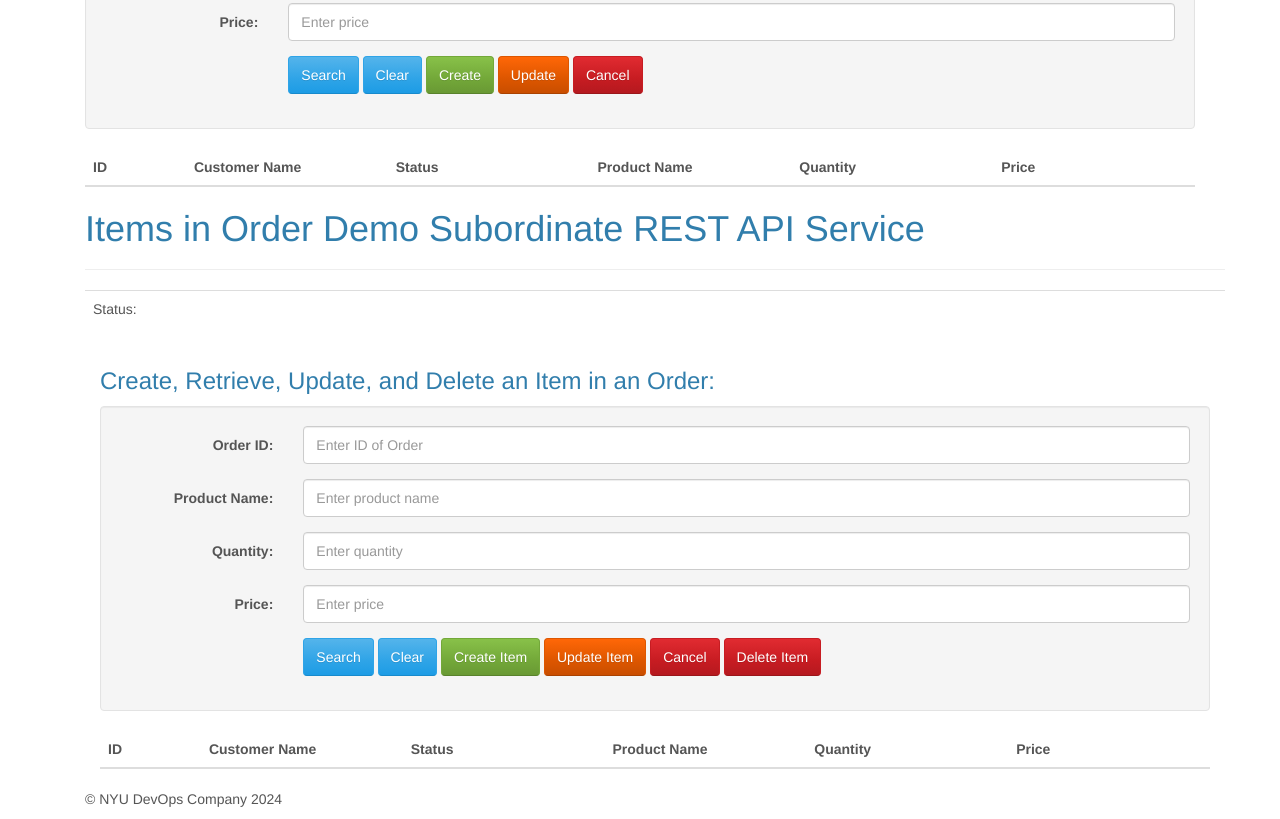
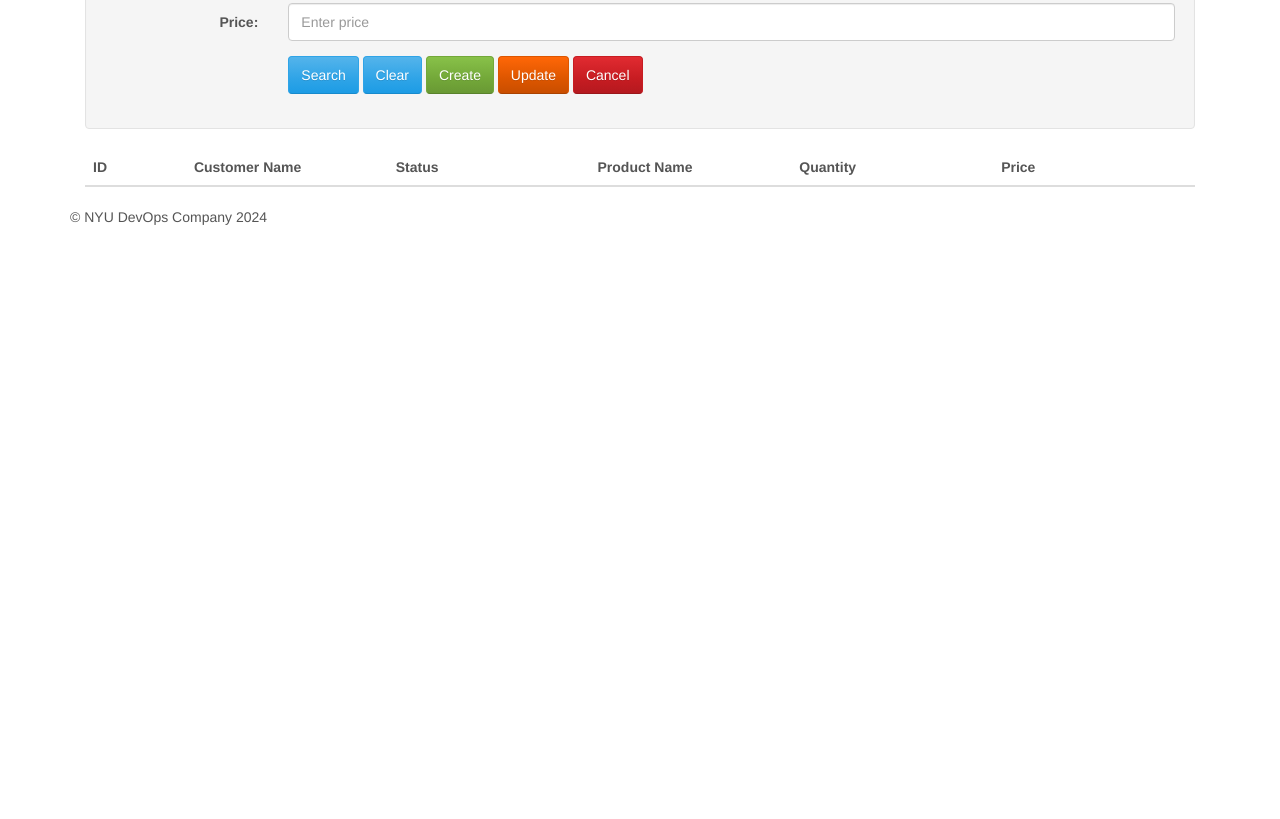
Before and after one commit to CSCI-GA-2820-FA24-001/orders, a plain HTML site: page service/static/index.html in a window 1280 px wide. Shown: the part 521-1340 px from the top of the page. After the commit the page ends 800 px from the top, so only its background shows below. Drawn offline with Linux system fonts and the light colour scheme; files that its build step writes are made by us from their sources; files whose address does not match are found by name.

Commit message:
Revert "added html ui setup for items in order (#100)"
This reverts commit a2ba3e0d8b9003015ff86d459f3c9558e7680217.

```diff
--- a/service/static/index.html
+++ b/service/static/index.html
@@ -115,92 +115,11 @@
         </table>
       </div>
 
-    <div class="container">
-      <div class="page-header">
-          <h1>Items in Order Demo Subordinate REST API Service</h1>
-      </div>
-
-      <!-- Flash Message -->
-      <div class="table-responsive">
-        <table class="table">
-          <tr><td>Status:</td><td><span id="flash_message_item"></span></td></tr>
-        </table>
-      </div>
-
-    <!-- FORM -->
-    <div class="col-md-12" id="form_data">
-      <h3>Create, Retrieve, Update, and Delete an Item in an Order:</h3>
-      <div class="well">
-        <div class="form-horizontal">
-          <div class="form-group">
-            <label class="control-label col-sm-2" for="order_id_item">Order ID:</label>
-            <div class="col-sm-10">
-              <input type="text" class="form-control" id="order_id_item" placeholder="Enter ID of Order">
-            </div>
-          </div>
-        </div>
-
-        <div class="form-horizontal">
-          <!-- Product Name -->
-          <div class="form-group">
-            <label class="control-label col-sm-2" for="order_product_name">Product Name:</label>
-            <div class="col-sm-10">
-              <input type="text" class="form-control" id="order_product_name_item" placeholder="Enter product name">
-            </div>
-          </div>
-
-          <!-- Quantity -->
-          <div class="form-group">
-            <label class="control-label col-sm-2" for="order_quantity">Quantity:</label>
-            <div class="col-sm-10">
-              <input type="number" class="form-control" id="order_quantity_item" placeholder="Enter quantity">
-            </div>
-          </div>
-
-          <!-- Price -->
-          <div class="form-group">
-            <label class="control-label col-sm-2" for="order_price">Price:</label>
-            <div class="col-sm-10">
-              <input type="number" step="0.01" class="form-control" id="order_price_item" placeholder="Enter price">
-            </div>
-          </div>
-
-          <!-- SUBMIT BUTTONS -->
-          <div class="form-group">
-            <div class="col-sm-offset-2 col-sm-10">
-              <button type="submit" class="btn btn-primary" id="search-btn-item">Search</button>
-              <button type="submit" class="btn btn-primary" id="clear-btn-item">Clear</button>
-              <button type="submit" class="btn btn-success" id="create-btn-item">Create Item</button>
-              <button type="submit" class="btn btn-warning" id="update-btn-item">Update Item</button>
-              <button type="submit" class="btn btn-danger" id="cancel-btn-item">Cancel</button>
-              <button type="submit" class="btn btn-danger" id="delete-btn-item">Delete Item</button>
-            </div>
-          </div>
-        </div>
-      </div>
+      <footer>
+        <br><br>
+        <p>&copy; NYU DevOps Company 2024</p>
+      </footer>
     </div>
-
-    <!-- Search Results -->
-    <div class="table-responsive col-md-12" id="search_results_item">
-      <table class="table table-striped">
-        <thead>
-        <tr>
-          <th class="col-md-1">ID</th>
-          <th class="col-md-2">Customer Name</th>
-          <th class="col-md-2">Status</th>
-          <th class="col-md-2">Product Name</th>
-          <th class="col-md-2">Quantity</th>
-          <th class="col-md-2">Price</th>
-        </tr>
-        </thead>
-      </table>
-    </div>
-
-    <footer>
-      <br><br>
-      <p>&copy; NYU DevOps Company 2024</p>
-    </footer>
-  </div>
 
     <script type="text/javascript" src="static/js/jquery-3.6.0.min.js"></script>
     <script type="text/javascript" src="static/js/bootstrap.min.js"></script>
```
